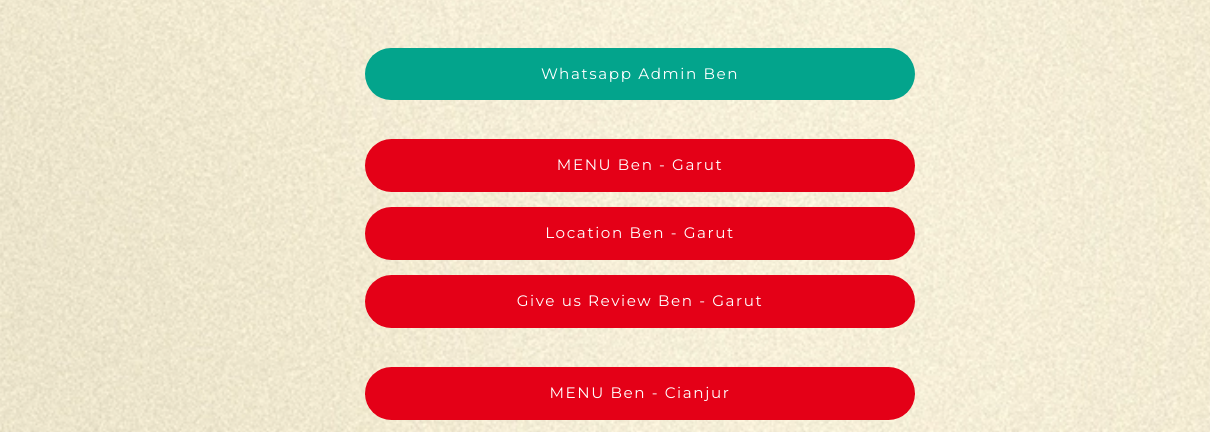
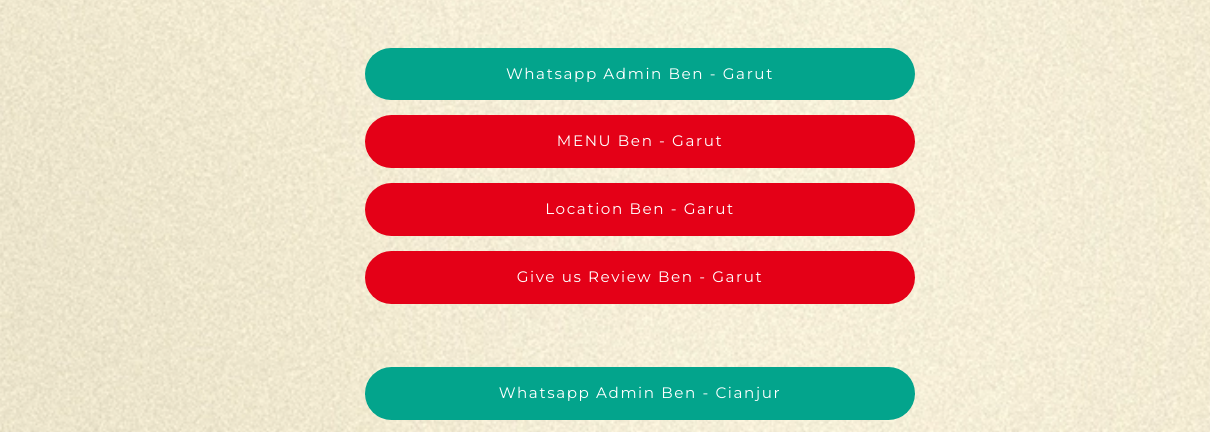
Before and after one commit to nanansm/ben, a plain HTML site: page index.html in a window 1280 px wide. Shown: the part 876-1308 px from the top of the page, 0-1210 px from the left. Drawn offline with nearby package versions, Linux system fonts and the light colour scheme; grey boxes are pictures that could not be loaded.

Commit message:
Update index.html

```diff
--- a/index.html
+++ b/index.html
@@ -68,21 +68,23 @@
             <!--<h5 style="color: #E40017;">Home of Ben - Garut</h5>-->
 
             <div id="links">
-              <a class="linktext" style="background-color: #03A48C;" href="https://api.whatsapp.com/send?phone=62811221135&text=Halo%20Ben!" target="_blank">
-                Whatsapp Admin Ben
+
+              <a class="linktext" style="background-color: #03A48C;" href="https://api.whatsapp.com/send?phone=6287892819733&text=Halo%20Ben!" target="_blank">
+                Whatsapp Admin Ben - Garut
               </a>
-              <br>
               <a class="linktext" href="https://drive.google.com/drive/folders/1PEnen3cKIQhyMpL3QVICemfcxJxavcrh?usp=share_link" target="_blank">
                 MENU Ben - Garut
               </a>
-
               <a class="linktext" href="https://maps.app.goo.gl/i6WwKsHAcev9hDEj8?g_st=com.google.maps.preview.copy" target="_blank">
                 Location Ben - Garut
               </a>
               <a class="linktext" href="https://g.page/r/CeztgI79kdCdEBM/review" target="_blank">
                 Give us Review Ben - Garut
               </a>
-              <br>
+              <br><br>
+              <a class="linktext" style="background-color: #03A48C;" href="https://api.whatsapp.com/send?phone=62811221135&text=Halo%20Ben!" target="_blank">
+                Whatsapp Admin Ben - Cianjur
+              </a>
               <a class="linktext" href="https://drive.google.com/drive/folders/149EKb9vLchMlBgCQ-WL1yP-AZaI8xKB0?usp=sharing" target="_blank">
                 MENU Ben - Cianjur
               </a>
```
